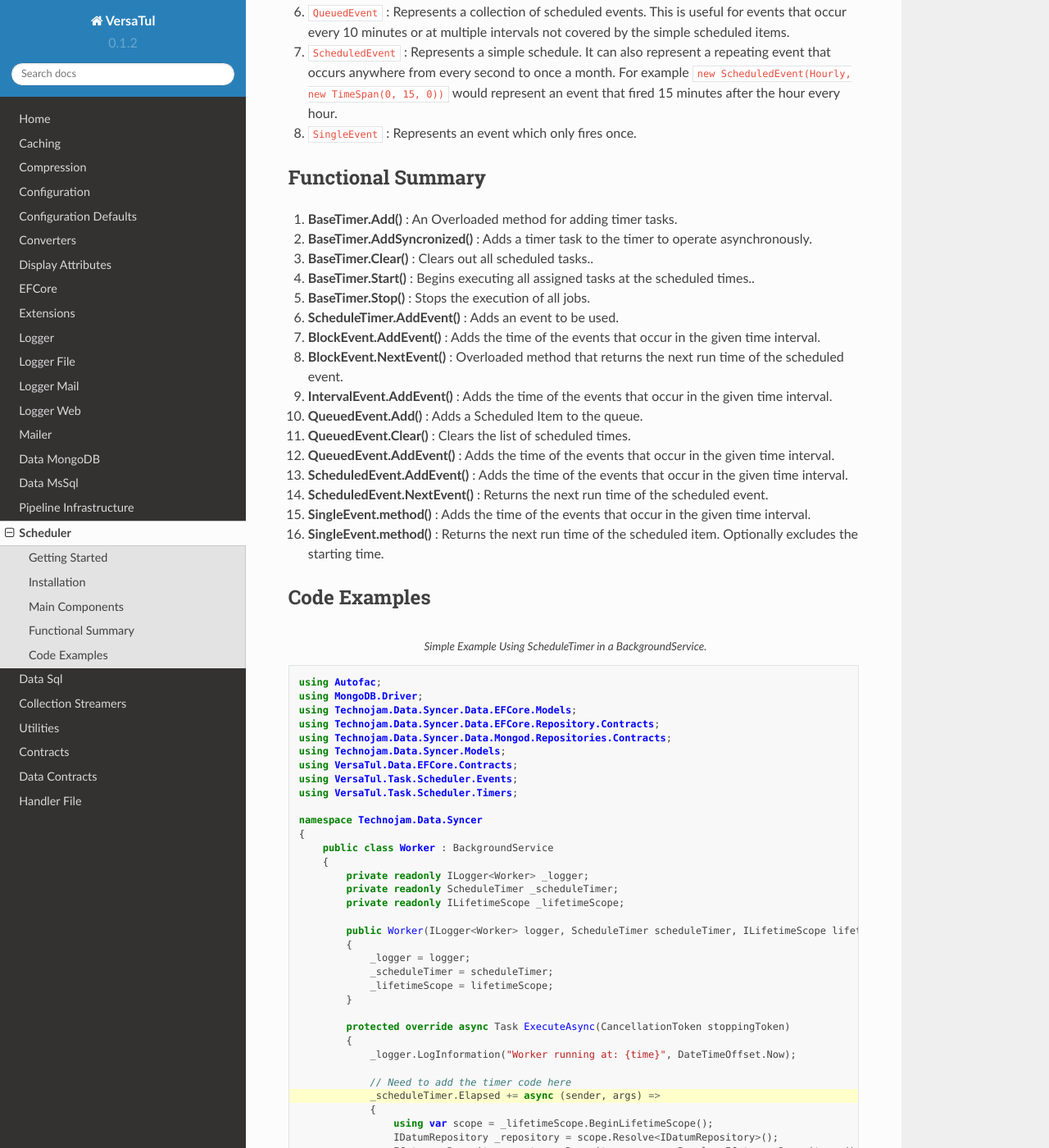
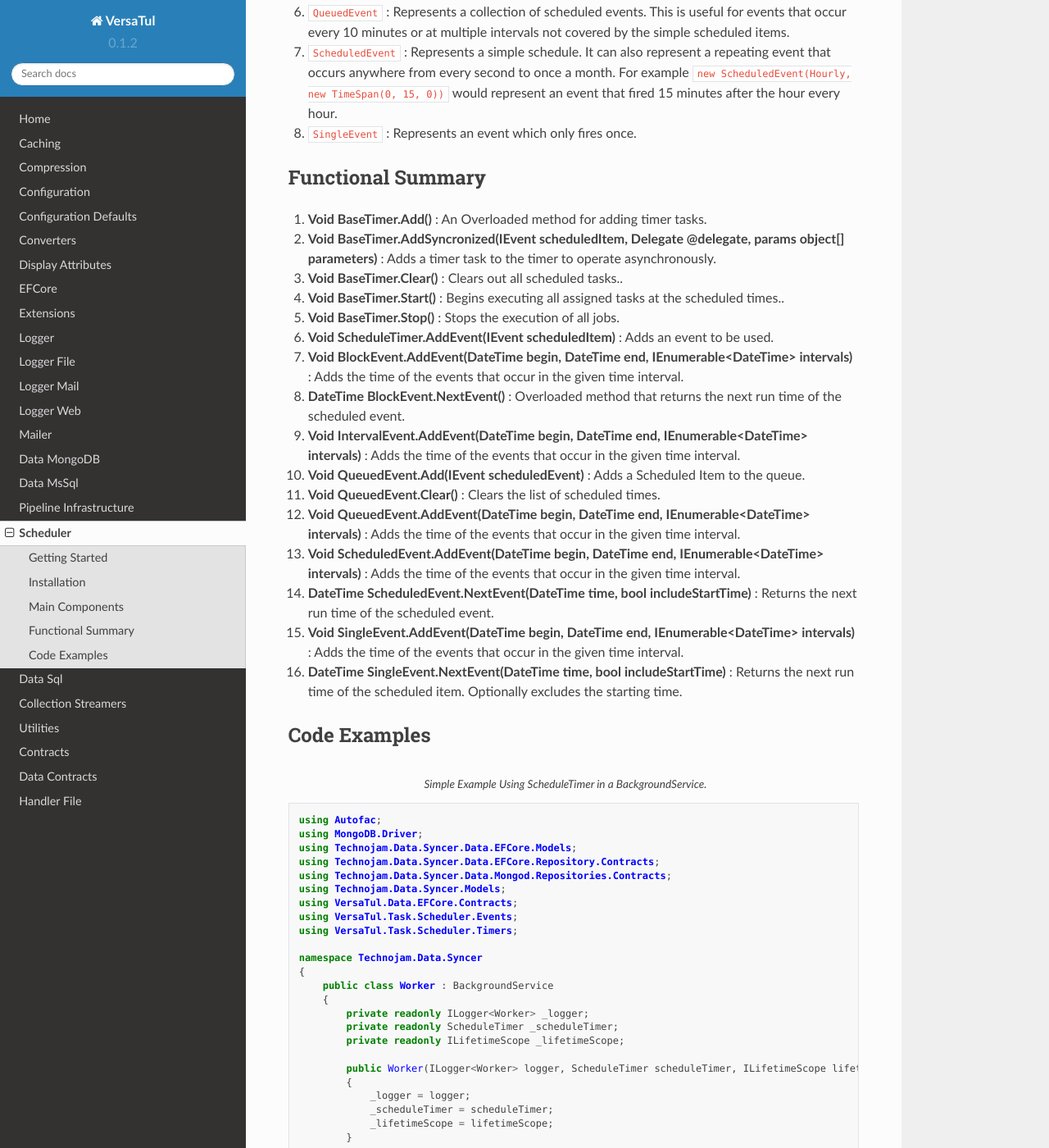
Before and after one commit to BjornWilliams/DocsVersaTul, a Sphinx documentation site: the page built from docs/source/scheduler.rst, in a window 1280 px wide and 1400 px high, scrolled down 901 px. Shown: the whole window at 82% size. Built offline with Sphinx 7.4.7 and the Read the Docs theme 2.0.0, drawn with Linux system fonts in a browser that asks for light colours.

Commit message:
Update scheduler.rst
Added return type and parameters

```diff
--- a/docs/source/scheduler.rst
+++ b/docs/source/scheduler.rst
@@ -29,22 +29,22 @@ Main Components
 
 Functional Summary
 ------------------
-#. **BaseTimer.Add()** : An Overloaded method for adding timer tasks.
-#. **BaseTimer.AddSyncronized()** : Adds a timer task to the timer to operate asynchronously.
-#. **BaseTimer.Clear()** : Clears out all scheduled tasks..
-#. **BaseTimer.Start()** : Begins executing all assigned tasks at the scheduled times..
-#. **BaseTimer.Stop()** : Stops the execution of all jobs.
-#. **ScheduleTimer.AddEvent()** : Adds an event to be used.
-#. **BlockEvent.AddEvent()** : Adds the time of the events that occur in the given time interval.
-#. **BlockEvent.NextEvent()** : Overloaded method that returns the next run time of the scheduled event.
-#. **IntervalEvent.AddEvent()** : Adds the time of the events that occur in the given time interval.
-#. **QueuedEvent.Add()** : Adds a Scheduled Item to the queue.
-#. **QueuedEvent.Clear()** : Clears the list of scheduled times.
-#. **QueuedEvent.AddEvent()** : Adds the time of the events that occur in the given time interval.
-#. **ScheduledEvent.AddEvent()** : Adds the time of the events that occur in the given time interval.
-#. **ScheduledEvent.NextEvent()** : Returns the next run time of the scheduled event.
-#. **SingleEvent.method()** : Adds the time of the events that occur in the given time interval.
-#. **SingleEvent.method()** : Returns the next run time of the scheduled item. Optionally excludes the starting time.
+#. **Void BaseTimer.Add()** : An Overloaded method for adding timer tasks.
+#. **Void BaseTimer.AddSyncronized(IEvent scheduledItem, Delegate @delegate, params object[] parameters)** : Adds a timer task to the timer to operate asynchronously.
+#. **Void BaseTimer.Clear()** : Clears out all scheduled tasks..
+#. **Void BaseTimer.Start()** : Begins executing all assigned tasks at the scheduled times..
+#. **Void BaseTimer.Stop()** : Stops the execution of all jobs.
+#. **Void ScheduleTimer.AddEvent(IEvent scheduledItem)** : Adds an event to be used.
+#. **Void BlockEvent.AddEvent(DateTime begin, DateTime end, IEnumerable<DateTime> intervals)** : Adds the time of the events that occur in the given time interval.
+#. **DateTime BlockEvent.NextEvent()** : Overloaded method that returns the next run time of the scheduled event.
+#. **Void IntervalEvent.AddEvent(DateTime begin, DateTime end, IEnumerable<DateTime> intervals)** : Adds the time of the events that occur in the given time interval.
+#. **Void QueuedEvent.Add(IEvent scheduledEvent)** : Adds a Scheduled Item to the queue.
+#. **Void QueuedEvent.Clear()** : Clears the list of scheduled times.
+#. **Void QueuedEvent.AddEvent(DateTime begin, DateTime end, IEnumerable<DateTime> intervals)** : Adds the time of the events that occur in the given time interval.
+#. **Void ScheduledEvent.AddEvent(DateTime begin, DateTime end, IEnumerable<DateTime> intervals)** : Adds the time of the events that occur in the given time interval.
+#. **DateTime ScheduledEvent.NextEvent(DateTime time, bool includeStartTime)** : Returns the next run time of the scheduled event.
+#. **Void SingleEvent.AddEvent(DateTime begin, DateTime end, IEnumerable<DateTime> intervals)** : Adds the time of the events that occur in the given time interval.
+#. **DateTime SingleEvent.NextEvent(DateTime time, bool includeStartTime)** : Returns the next run time of the scheduled item. Optionally excludes the starting time.
 
 Code Examples
 -------------
```
